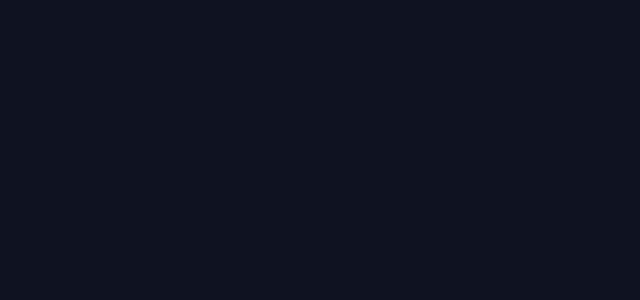
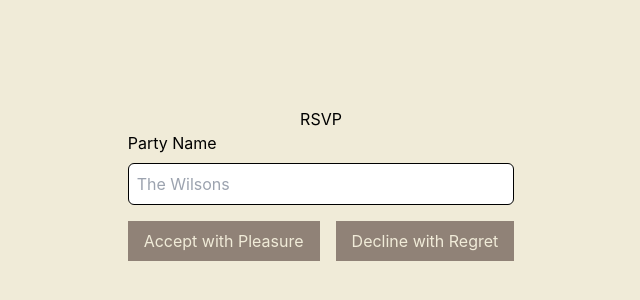
Before and after one commit to joshw1217/site, a React (Vite) app: page /wedding/rsvp in a window 1280 px wide. Before the commit this address had no page. Shown: the part 216-516 px from the top of the page, without its empty margins (319-959 px from the left). Built offline with nearby package versions, Linux system fonts and the light colour scheme; a web font is replaced by a local one.

Commit message:
initial pass at rsvp page

```diff
--- a/src/App.jsx
+++ b/src/App.jsx
@@ -5,7 +5,7 @@ import Wedding from './Wedding'
 import Wow from './Wow'
 import Tile from './components/Tile'
 import AddressForm from './AddressForm'
-
+import Rsvp from './Rsvp'
 const Landing = () => {
   return (
     <div>
@@ -40,7 +40,9 @@ const App = () => {
           <Route path="/" element={<Landing />} />
           <Route path="/wedding" element={<Wedding />}>
             <Route path="address" element={<AddressForm />} />
+
           </Route>
+          <Route path="/wedding/rsvp" element={<Rsvp />} />
           <Route path="/wow" element={<Wow />} />
           <Route path='/league' element={<League />} />
         </Routes>
--- a/src/Rsvp.tsx
+++ b/src/Rsvp.tsx
@@ -0,0 +1,197 @@
+import React, { useState } from "react"
+import { useAdminClient } from "./utils/supabase";
+
+
+
+const Rsvp = () => {
+
+    const [formData, setFormData] = useState({
+        partyName: '',
+        attending: false,
+        numGuests: 0,
+        partyData: {},
+        eventsAttending: {},
+        comments: '',
+      })
+      const [isSubmitted, setIsSubmitted] = useState(false)
+      const [isFullScreen, setIsFullScreen] = useState(false)
+      const [pageState, setPageState] = useState('initial')
+      const [guestNames, setGuestNames] = useState<string[]>([])
+      const [guestDetails, setGuestDetails] = useState<{name: string, meal: string}[]>([])
+
+      const handleChange = (event) => {
+        const { name, value } = event.target;
+        setFormData((prevFormData) => ({
+          ...prevFormData,
+          [name]: value
+        }))
+      }
+
+      const handleSubmit = async (event) => {
+        event.preventDefault()
+        setFormData(prev => ({...prev, partyData: guestDetails}))
+
+        // Send data to Supabase
+        const client = useAdminClient()
+        const insertData = {
+            party_name: formData.partyName,
+            attending: formData.attending,
+            num_guests: formData.numGuests,
+            party_data: formData.partyData,
+            events_attending: formData.eventsAttending,
+            comments: formData.comments
+        }
+        const { data, error } = await client
+          .from('rsvps')
+          .insert(insertData)
+
+        if (error) {
+          console.error('Error inserting data:', error.message) // TODO: add more error handling
+        } else {
+          setIsSubmitted(true)
+        }
+      }
+
+    return (
+        <div>
+        {isSubmitted ? (
+            <div className="bg-[#ffffff] p-6 rounded-lg shadow-md h-full text-center">
+            <h2 className="text-2xl font-semibold mb-4">Thank you for your RSVP!</h2>
+            <p>This helps us better plan for the day. no response, no food.</p>
+            <p>With Love,</p>
+            <p>J + Y</p>
+            </div>
+        ) : (
+        <div className={`p-8 bg-gray-100 min-h-screen flex flex-col items-center justify-center overflow-hidden bg-white ${isFullScreen ? 'w-full h-full' : ''}`}>
+
+            <h1>{pageState === 'accepted' ? `Welcome, ${formData.partyName}` : pageState === 'declined' ? `Thank you, ${formData.partyName}` : 'RSVP'}</h1>
+
+            <form onSubmit={handleSubmit} className={isFullScreen ? 'w-full h-full flex flex-col items-center justify-center' : ''}>
+                {pageState === 'initial' && (
+                    <>
+                        <label htmlFor="partyName" className="block mb-2">Party Name</label>
+                        <input type="text" name="partyName" value={formData.partyName} onChange={handleChange} className="border p-2 rounded-md w-full" placeholder="The Wilsons"/>
+                        <div className="flex gap-4 mt-4">
+                            <button
+                                type="button"
+                                onClick={() => {
+                                    setFormData(prev => ({...prev, attending: true}));
+                                    setPageState('accepted');
+                                }}
+                                className="bg-[#908277] text-white px-4 py-2 hover:bg-opacity-90 transition-all duration-300"
+                            >
+                                Accept with Pleasure
+                            </button>
+                            <button
+                                type="button"
+                                onClick={() => {
+                                    setFormData(prev => ({...prev, attending: false}));
+                                    setPageState('declined');
+                                }}
+                                className="bg-[#908277] text-white px-4 py-2 hover:bg-opacity-90 transition-all duration-300"
+                            >
+                                Decline with Regret
+                            </button>
+                        </div>
+                    </>
+                )}
+                {pageState === 'accepted' && (
+                    <div className="mt-4 flex flex-col gap-4">
+                        <input
+                            type="number"
+                            name="numGuests"
+                            placeholder="Number of Guests"
+                            value={formData.numGuests}
+                            onChange={(e) => {
+                                handleChange(e);
+                                const num = parseInt(e.target.value, 10) || 0;
+                                setGuestNames(prevNames => Array(num).fill(''));
+                                setGuestDetails(Array(num).fill({name: '', meal: 'chicken'}));
+                            }}
+                            className="border p-2"
+                        />
+                        {guestDetails.map((guest, index) => (
+                            <div key={index} className="flex flex-col gap-2">
+                                <input
+                                    type="text"
+                                    placeholder={`Guest ${index + 1} Name`}
+                                    value={guest.name}
+                                    onChange={(e) => {
+                                        const newGuestDetails = [...guestDetails];
+                                        newGuestDetails[index] = {...newGuestDetails[index], name: e.target.value};
+                                        setGuestDetails(newGuestDetails);
+                                    }}
+                                    className="border p-2"
+                                />
+                                <div className="flex gap-4">
+                                    <label>
+                                        <input
+                                            type="radio"
+                                            name={`meal-${index}`}
+                                            value="chicken"
+                                            checked={guest.meal === 'chicken'}
+                                            onChange={(e) => {
+                                                const newGuestDetails = [...guestDetails];
+                                                newGuestDetails[index] = {...newGuestDetails[index], meal: e.target.value};
+                                                setGuestDetails(newGuestDetails);
+                                            }}
+                                        />
+                                        Chicken
+                                    </label>
+                                    <label>
+                                        <input
+                                            type="radio"
+                                            name={`meal-${index}`}
+                                            value="pork"
+                                            checked={guest.meal === 'pork'}
+                                            onChange={(e) => {
+                                                const newGuestDetails = [...guestDetails];
+                                                newGuestDetails[index] = {...newGuestDetails[index], meal: e.target.value};
+                                                setGuestDetails(newGuestDetails);
+                                            }}
+                                        />
+                                        Pork
+                                    </label>
+                                </div>
+                            </div>
+                        ))}
+                        <textarea
+                            name="comments"
+                            placeholder="Any dietary restrictions or comments?"
+                            value={formData.comments}
+                            onChange={handleChange}
+                            className="border p-2"
+                        />
+                        <button
+                            type="submit"
+                            className="bg-[#908277] text-white px-4 py-2 hover:bg-opacity-90 transition-all duration-300"
+                        >
+                            Submit RSVP
+                        </button>
+                    </div>
+                )}
+                {pageState === 'declined' && (
+                    <div className="mt-4 flex flex-col gap-4">
+                        <textarea
+                            name="comments"
+                            placeholder="Please let us know why you are declining."
+                            value={formData.comments}
+                            onChange={handleChange}
+                            className="border p-2"
+                        />
+                        <button
+                            type="submit"
+                            className="bg-[#908277] text-white px-4 py-2 hover:bg-opacity-90 transition-all duration-300"
+                        >
+                            Submit
+                        </button>
+                    </div>
+                )}
+            </form>
+        </div>
+        )}
+        </div>
+    )
+}
+
+export default Rsvp;
--- a/src/Wedding.tsx
+++ b/src/Wedding.tsx
@@ -5,7 +5,7 @@ const Wedding = () => {
     const navigate = useNavigate();
 
     const handleRSVPClick = () => {
-        navigate('/rsvp');
+        navigate('/wedding/rsvp');
     };
 
     const [timeLeft, setTimeLeft] = useState({
```
